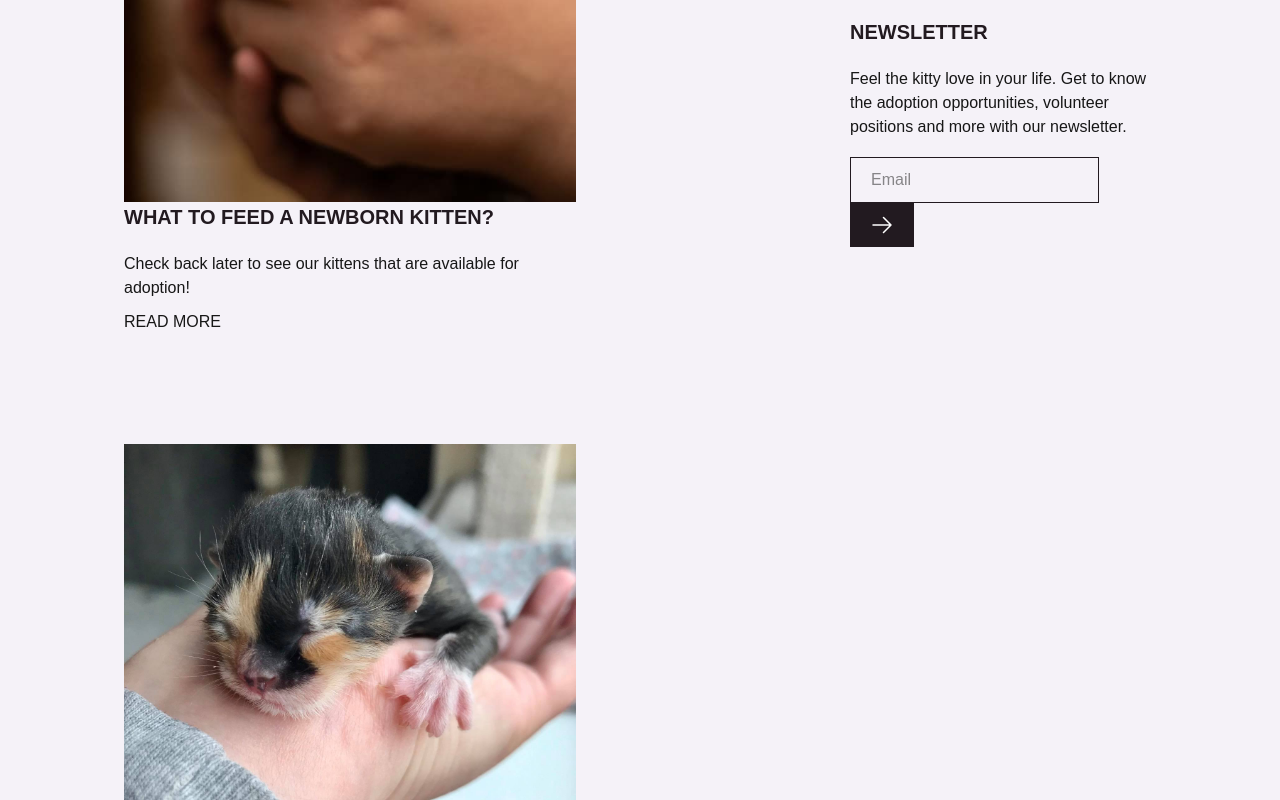
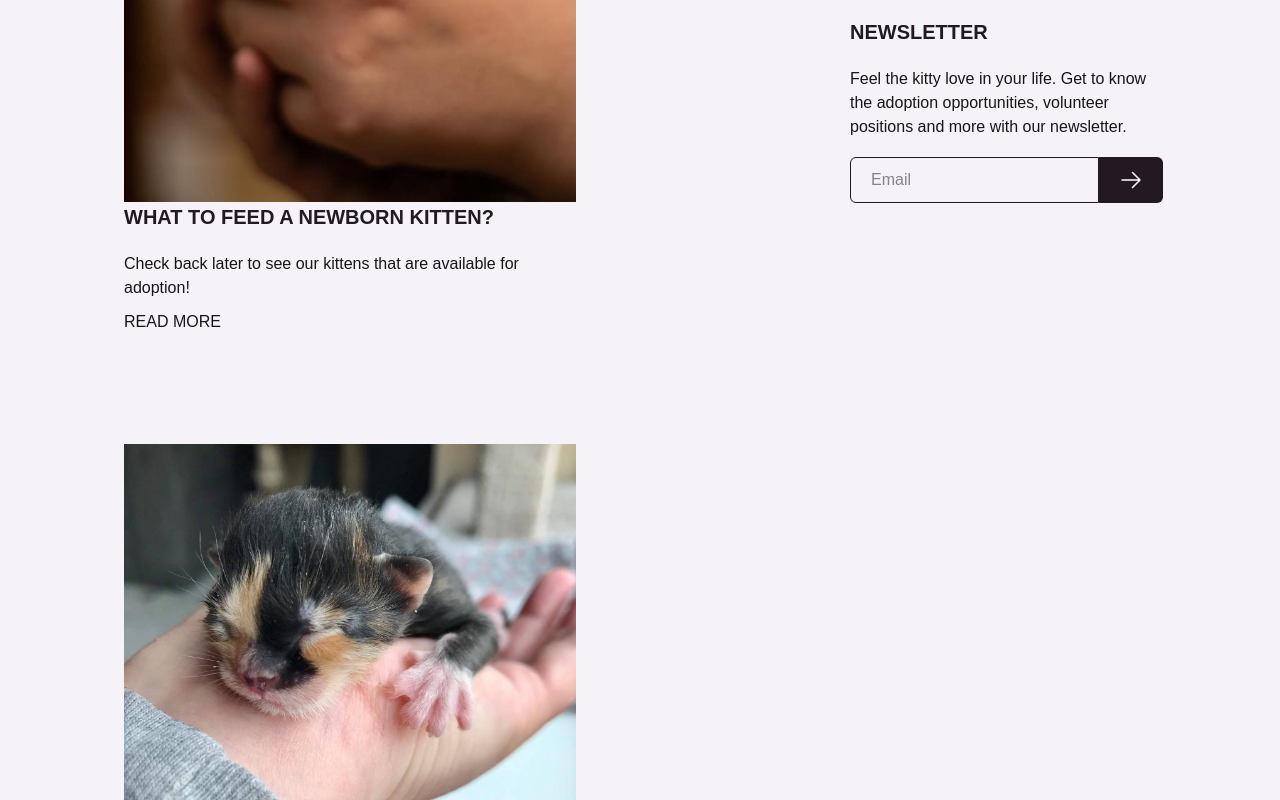
Before and after one commit to bpb2008/babykittyrescue2.0, a Next.js app: page /resources in a window 1280 px wide. Shown: the part 1560-2360 px from the top of the page. Built offline with nearby package versions, Linux system fonts and the light colour scheme.

Commit message:
fixed newsletter input and button styling

```diff
--- a/src/components/Newsletter.tsx
+++ b/src/components/Newsletter.tsx
@@ -36,17 +36,17 @@ const Newsletter: React.FC = () => {
           Thanks for signing up! 🐾
         </p>
       ) : (
-        <form onSubmit={handleSubmit}>
+        <form onSubmit={handleSubmit} className="flex mt-[18px]">
           <input
             type="email"
             placeholder="Email"
             value={email}
             onChange={(e) => setEmail(e.target.value)}
-            className="border border-[#221a20] bg-[#f5f2f8] px-[20px] py-[10px] mt-[18px]"
+            className="border border-[#221a20] bg-[#f5f2f8] px-[20px] py-[10px] flex-1 rounded-l-md"
           />
           <button
             type="submit"
-            className="bg-[#221a20] text-white px-[20px] py-[10px]"
+            className="bg-[#221a20] text-white px-[20px] py-[10px] flex items-center justify-center rounded-r-md"
           >
             <svg
               xmlns="http://www.w3.org/2000/svg"
```
